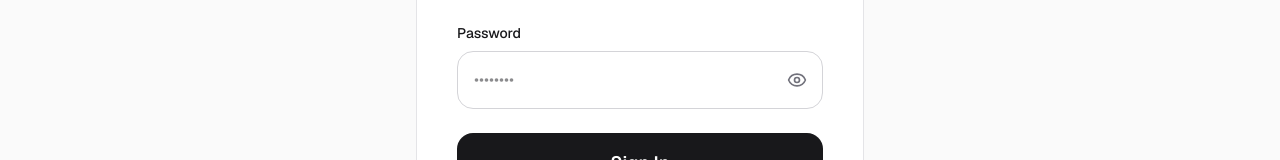
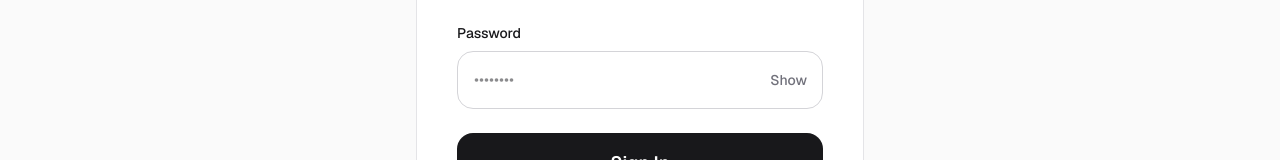
Before and after one commit to Gr33nstonecorp/shuka, a Next.js app: page /login in a window 1280 px wide. Shown: the part 452-612 px from the top of the page. Built offline with nearby package versions, Linux system fonts and the light colour scheme; no server answers.

Commit message:
Update page.tsx

```diff
--- a/app/login/page.tsx
+++ b/app/login/page.tsx
@@ -1,9 +1,9 @@
+
 "use client";
 
 import { createClient } from "@supabase/supabase-js";
 import { useState } from "react";
 import Link from "next/link";
-import { Eye, EyeOff } from "lucide-react";
 
 export default function LoginPage() {
   const [email, setEmail] = useState("");
@@ -77,9 +77,9 @@ export default function LoginPage() {
               <button
                 type="button"
                 onClick={() => setShowPassword(!showPassword)}
-                className="absolute right-4 top-1/2 -translate-y-1/2 text-zinc-500 hover:text-zinc-700"
+                className="absolute right-4 top-1/2 -translate-y-1/2 text-zinc-500 hover:text-zinc-700 dark:hover:text-zinc-300 text-sm font-medium"
               >
-                {showPassword ? <EyeOff size={20} /> : <Eye size={20} />}
+                {showPassword ? "Hide" : "Show"}
               </button>
             </div>
           </div>
```
